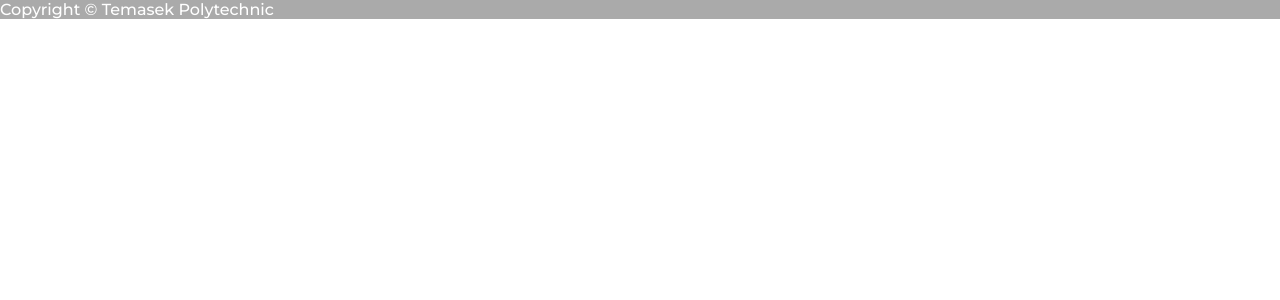
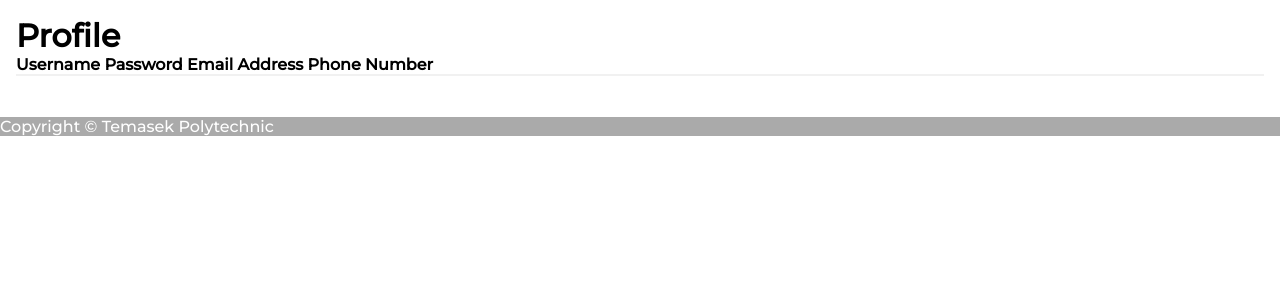
Before and after one commit to suriya1201/SWAPproject, a PHP site: page /SWAPproject/Profile_page.php in a window 1280 px wide. Shown: the part 124-424 px from the top of the page. Run offline with PHP 8.4, Linux system fonts and the light colour scheme; the visitor is signed in with stand-in values (Sample User, id 1).

Commit message:
Update Profile_page.php

```diff
--- a/webpage/Profile_page.php
+++ b/webpage/Profile_page.php
@@ -17,7 +17,27 @@ if (!isset($_SESSION["Username"])){
         <link rel="stylesheet" href="/w3css/3/w3.css">
     </head>
     <body>
-            <?php include "navbar.php" ?>
+        <?php include "navbar.php" ?>
+
+        <form action="retriveprofile.php">
+            <div class="container">
+                <h1>Profile</h1>
+
+                <label for="username"><b>Username</b></label>
+
+                <label for="psw"><b>Password</b></label>
+
+                <label for="email"><b>Email</b></label>
+
+                <label for="address"><b>Address</b></label>
+
+                <label for="phone-num"><b>Phone Number</b></label>
+
+                <hr>
+
+            </div>
+        </form>
+
     </body>
     <footer>
     Copyright &copy; Temasek Polytechnic
```
